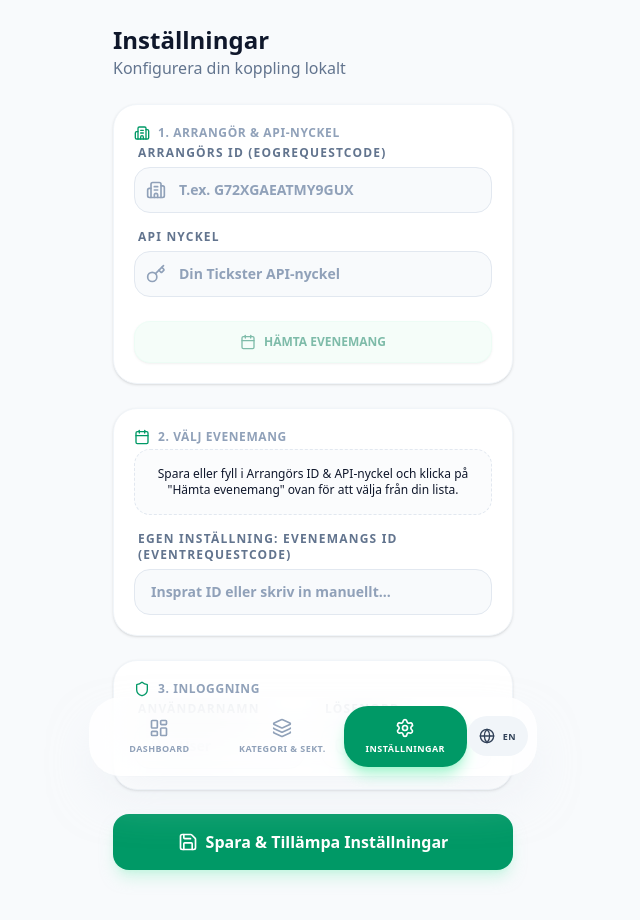
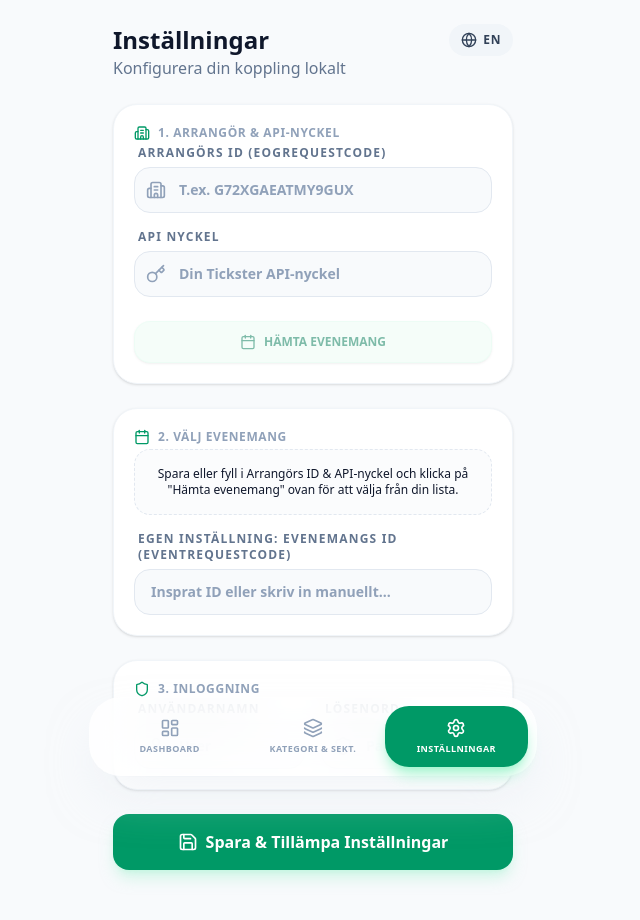
Before and after one commit to crydestaahl/ticketcategorysalesandentry, a React (Vite) app: page / in a window 1280 px wide. Shown: the top 920 px of the page, without its empty margins (327-967 px from the left). Built offline with nearby package versions, Linux system fonts and the light colour scheme.

Commit message:
Move language toggle from navbar to settings page

```diff
--- a/src/App.tsx
+++ b/src/App.tsx
@@ -3,7 +3,7 @@ import { AppSettings, TicksterResponse } from './types';
 import Dashboard from './components/Dashboard';
 import CategoriesAndSections from './components/CategoriesAndSections';
 import Settings from './Settings';
-import { LayoutDashboard, Settings as SettingsIcon, Layers, Globe } from 'lucide-react';
+import { LayoutDashboard, Settings as SettingsIcon, Layers } from 'lucide-react';
 import { motion, AnimatePresence } from 'motion/react';
 
 type Language = 'sv' | 'en';
@@ -326,7 +326,7 @@ export default function App() {
               exit={{ opacity: 0, y: -8 }}
               transition={{ duration: 0.15 }}
             >
-              <Settings onSave={handleSaveSettings} initialSettings={settings} texts={texts} />
+              <Settings onSave={handleSaveSettings} initialSettings={settings} texts={texts} language={language} setLanguage={setLanguage} />
             </motion.div>
           )}
         </AnimatePresence>
@@ -377,14 +377,6 @@ export default function App() {
           <SettingsIcon className="w-5 h-5" />
           <span className="text-[9px] font-bold uppercase tracking-wider">{texts.navSettings}</span>
         </button>
-
-        <button
-          onClick={() => setLanguage(prev => prev === 'sv' ? 'en' : 'sv')}
-          className="flex-none px-3 py-3 rounded-3xl bg-slate-100 text-slate-700 hover:bg-slate-200 transition-all text-[9px] font-bold uppercase tracking-wider flex items-center gap-2"
-        >
-          <Globe className="w-4 h-4" />
-          {texts.toggleLanguage}
-        </button>
       </nav>
     </div>
   );
--- a/src/Settings.tsx
+++ b/src/Settings.tsx
@@ -1,15 +1,19 @@
 import React, { useState } from 'react';
 import { AppSettings, TicksterEventItem } from './types';
-import { Save, Shield, Key, User, Building2, Calendar, RefreshCcw, AlertCircle } from 'lucide-react';
+import { Save, Shield, Key, User, Building2, Calendar, RefreshCcw, AlertCircle, Globe } from 'lucide-react';
 import { motion } from 'motion/react';
+
+type Language = 'sv' | 'en';
 
 interface SettingsProps {
   onSave: (settings: AppSettings) => void;
   initialSettings: AppSettings;
   texts: Record<string, string>;
+  language: Language;
+  setLanguage: (lang: Language | ((prev: Language) => Language)) => void;
 }
 
-export default function Settings({ onSave, initialSettings, texts }: SettingsProps) {
+export default function Settings({ onSave, initialSettings, texts, language, setLanguage }: SettingsProps) {
   const [settings, setSettings] = useState<AppSettings>(initialSettings);
 
   // Load cached events from local storage on mount
@@ -82,9 +86,19 @@ export default function Settings({ onSave, initialSettings, texts }: SettingsPro
       animate={{ opacity: 1, y: 0 }}
       className="p-6 max-w-md mx-auto space-y-6"
     >
-      <div>
-        <h1 className="text-2xl font-bold text-slate-900">{texts.settingsTitle}</h1>
-        <p className="text-slate-500">{texts.settingsDescription}</p>
+      <div className="flex items-start justify-between gap-4">
+        <div>
+          <h1 className="text-2xl font-bold text-slate-900">{texts.settingsTitle}</h1>
+          <p className="text-slate-500">{texts.settingsDescription}</p>
+        </div>
+        <button
+          type="button"
+          onClick={() => setLanguage(prev => prev === 'sv' ? 'en' : 'sv')}
+          className="flex-shrink-0 px-3 py-2 rounded-2xl bg-slate-100 text-slate-700 hover:bg-slate-200 transition-all text-xs font-bold uppercase tracking-wider flex items-center gap-1.5"
+        >
+          <Globe className="w-4 h-4" />
+          {texts.toggleLanguage}
+        </button>
       </div>
 
       <form onSubmit={handleSubmit} className="space-y-6">
```
